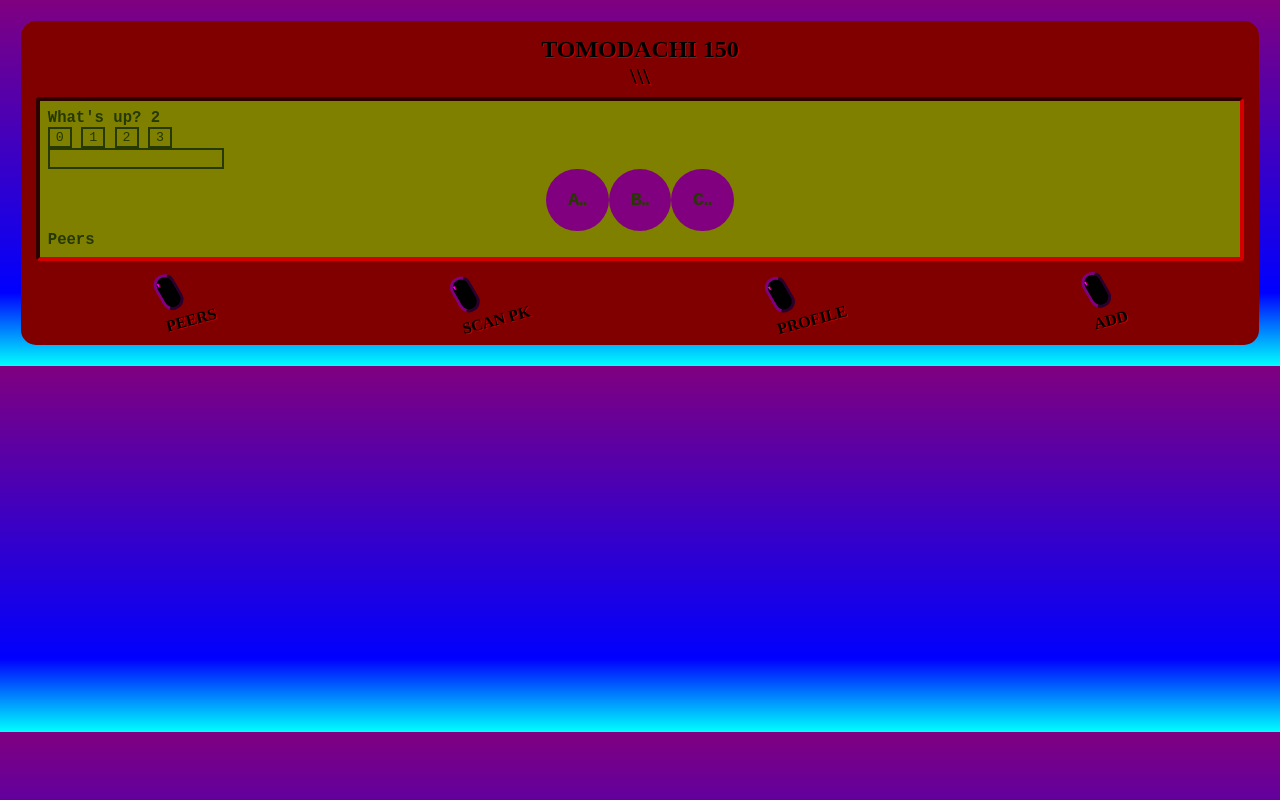
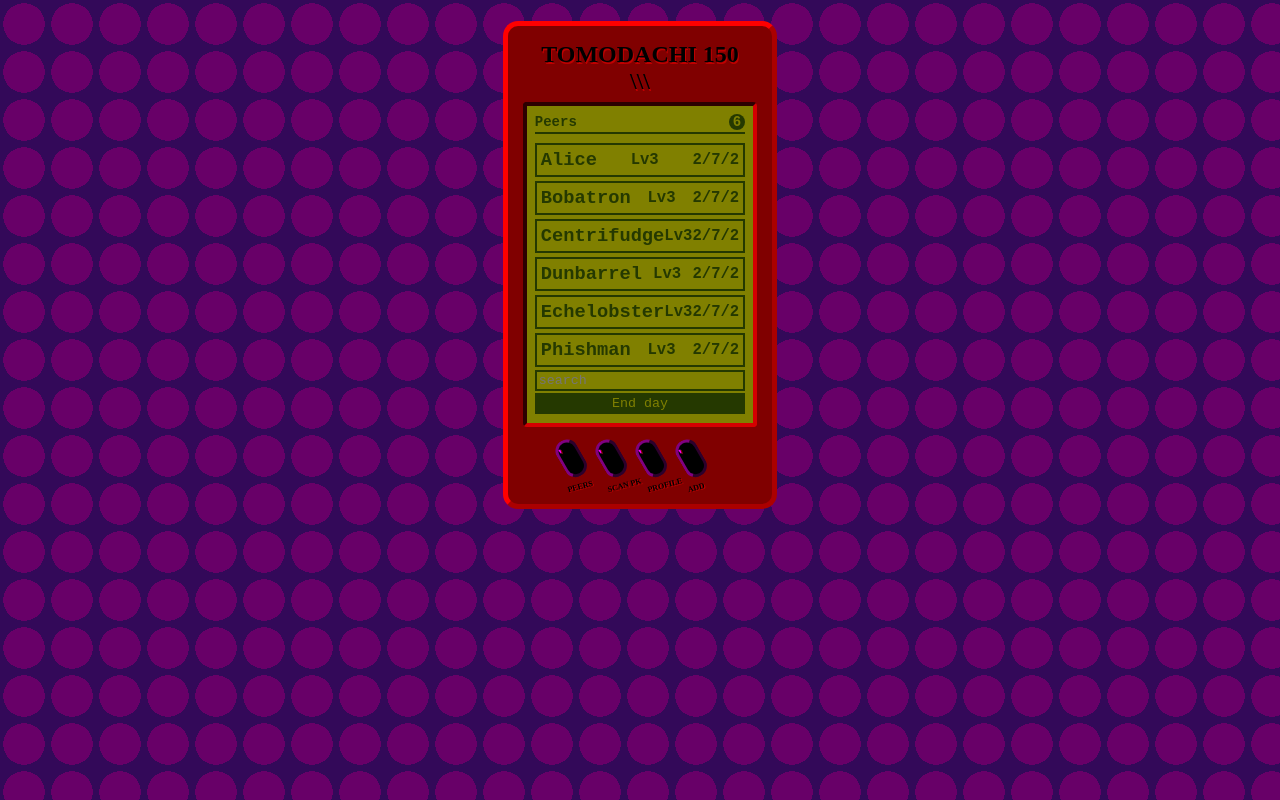
Before and after one commit to telamon/oxytracker, a Svelte app: page / in a window 1280 px wide. Built offline with nearby package versions, Linux system fonts and the light colour scheme.

Commit message:
Introucing the tomodatchi150

```diff
--- /dev/null
+++ b/public/flexi.css
@@ -0,0 +1,77 @@
+.flex{display:flex;}
+.row{flex-direction: row;}
+.row-reverse{flex-direction: row-reverse;}
+.column{flex-direction: column;}
+.column-reverse{flex-direction: column-reverse;}
+.wrap{flex-wrap: wrap;}
+.wrap-reverse{flex-wrap: wrap-reverse;}
+.nowrap{flex-wrap: nowrap;}
+.space-around{ justify-content: space-around; }
+.space-between{ justify-content: space-between; }
+.start{ justify-content: flex-start; }
+.end{ justify-content: flex-end; }
+.center{ justify-content: center; }
+.xstart{ align-items: flex-start; }
+.xend{ align-items: flex-end; }
+.xcenter{ align-items: center; }
+.xbaseline{ align-items: baseline; }
+.xstrech { align-items: strech; }
+.grow1{ flex-grow: 1; }
+.grow2{ flex-grow: 2; }
+.grow3{ flex-grow: 3; }
+.grow4{ flex-grow: 4; }
+.text-right{ text-align: right;}
+.text-left{ text-align: left;}
+.text-center{ text-align: center;}
+.text-start{ text-align: start;}
+.text-end{ text-align: end; }
+.pull-right{ float: right; }
+.noselect {
+  -webkit-touch-callout: none; /* iOS Safari */
+    -webkit-user-select: none; /* Safari */
+     -khtml-user-select: none; /* Konqueror HTML */
+       -moz-user-select: none; /* Firefox */
+        -ms-user-select: none; /* Internet Explorer/Edge */
+            user-select: none; /* Non-prefixed version, currently
+                                  supported by Chrome and Opera */
+}
+.fillx { width: 100%; }
+.bold{ font-weight: bold }
+.img-responsive {
+  width: 100%;
+  height: auto;
+  display: block;
+}
+.nolb {
+  white-space: nowrap;
+}
+
+[style*="--aspect-ratio"] > :first-child {
+  width: 100%;
+}
+
+[style*="--aspect-ratio"] > img {
+  height: auto;
+}
+
+/* aspect-ratio hack */
+@supports (--custom:property) {
+  [style*="--aspect-ratio"] {
+    position: relative;
+  }
+  [style*="--aspect-ratio"]::before {
+    content: "";
+    display: block;
+    padding-bottom: calc(100% / (var(--aspect-ratio)));
+  }
+  [style*="--aspect-ratio"] > :first-child {
+    position: absolute;
+    top: 0;
+    left: 0;
+    height: 100%;
+  }
+}
+ul.minimalist {
+  padding-left: 0;
+  list-style: none;
+}
--- a/public/global.css
+++ b/public/global.css
@@ -2,30 +2,48 @@
   --lcdfg: #253900;
   --lcdbg: olive;
   --lcdfont: monospace;
+  --lcdborder: 2px solid var(--lcdfg);
 }
 body {
   margin: 0;
+  /*
   background-attachment: fixed;
   background-repeat: no-repeat;
   background: linear-gradient(to top, cyan,  blue 20%, purple 100%);
-  display: block;
-  height: 100%;
+  */
+  display: flex;
+  flex-direction: column;
+  justify-content: center;
+  align-items: center;
+  /* align-content: center;*/
+
   padding: 1em;
+  background-image: radial-gradient(circle,  #680068 61%, #330959 0%);
+  background-repeat: repeat;
+  background-position: 0 0, 50px 50px;
+  background-size: 3em 3em;
 }
 
-tomodochi150 {
+tomodachi150 {
   display: block;
-  border: 15px solid maroon;
+  border: 5px outset red;
+  padding: 15px;
   margin: 5px;
   background: maroon;
   border-radius: 15px;
+}
+
+@media (min-width: 640px) {
+  tomodachi150 {
+    max-width: 640px;
+  }
 }
 
 /* black plastic buttons */
 nav {
   display: flex;
   flex-direction: row;
-  justify-content: space-around;
+  justify-content: center;
   align-items: center;
 }
 
@@ -37,9 +55,10 @@ nav a {
   text-shadow: 1px 1px #ff000080;
   text-decoration: none;
   text-transform: uppercase;
+  font-size: 0.5em;
+  width: 5em;
 }
-
-nav a:before {
+nav a:before { /* dummy button gfx hack with awesome highlight*/
   content: '\'';
   display: block;
   background-color: black;
@@ -51,6 +70,7 @@ nav a:before {
   transform: rotate(-15deg);
   border: 3px outset purple;
   color: magenta;
+  font-size: 17px;
 }
 
 brand {
@@ -59,7 +79,8 @@ brand {
   font-size: 1.5em;
   text-align: center;
   margin-bottom: 0.3em;
-  text-shadow: 1px 1px #ff000080;
+  text-shadow: 1px 2px #ff000080;
+  font-family: cursive;
 }
 
 brand stripes {
@@ -71,11 +92,19 @@ lcd input, lcd button {
   border: 2px solid var(--lcdfg);
   font-family: var(--lcdfont);
   color: var(--lcdfg);
+  margin: 1px 0px;
 }
 
-lcd button.primary {
+lcd button {
   background-color: var(--lcdfg);
   color: var(--lcdbg);
+  font-weight: normal;
+}
+
+lcd button.alt {
+  font-weight: bold;
+  color: var(--lcdfg);
+  background: none;
 }
 
 lcd {
@@ -89,3 +118,18 @@ lcd {
   padding: 0.5em;
   border-radius: 4px;
 }
+lcd h2 {
+  margin: 0;
+  padding: 0;
+  padding-bottom: 2px;
+  font-size: 0.9em;
+  border-bottom: 2px solid var(--lcdfg);
+  margin-bottom: 0.5em;
+}
+
+lcd pill {
+  background-color: var(--lcdfg);
+  color: var(--lcdbg);
+  border-radius: 8px;
+  padding: 0px 4px;
+}
--- a/public/index.html
+++ b/public/index.html
@@ -7,6 +7,7 @@
 	<title>Svelte app</title>
 
 	<link rel='icon' type='image/png' href='/favicon.png'>
+	<link rel='stylesheet' href='/flexi.css'>
 	<link rel='stylesheet' href='/global.css'>
 	<link rel='stylesheet' href='/build/bundle.css'>
 
--- a/src/App.svelte
+++ b/src/App.svelte
@@ -44,13 +44,12 @@ function createHashSource(basename) {
 }
 </script>
 
-<tomodochi150>
+<tomodachi150>
 <brand>TOMODACHI 150 <stripes>\\\</stripes></brand>
   <Router>
     <lcd>
-      <ReportCreator/>
         <Route path="/" primary="{false}">
-          <div>Peers</div>
+          <ReportCreator></ReportCreator>
         </Route>
         <Route path="/profile">Profile</Route>
         <Route path="/timeline">Timeline</Route>
@@ -64,6 +63,6 @@ function createHashSource(basename) {
       <Link to="/create-record">Add</Link>
     </nav>
   </Router>
-</tomodochi150>
+</tomodachi150>
 <style>
 </style>
--- a/src/AppreciatePeer.svelte
+++ b/src/AppreciatePeer.svelte
@@ -4,28 +4,33 @@ import { tokens } from './stores'
 export let peer
 export let ondone
 const selectedToken = writable(tokens[tokens.length - 1])
-const fireAndReset = () => {
+const fireAndReset = clear => {
   if (typeof ondone !== 'function') throw new Error('ondone is not a function')
   const token = $selectedToken
   $selectedToken = tokens[tokens.length - 1]
-  ondone(token.value)
+  ondone(clear ? $selectedToken.value : token.value)
 }
 </script>
 <appreciator>
   {#if $peer}
     <dialogue>
       <h3>{$peer.alias}</h3>
+      <div class="flex column xcenter">
         <p>Pick a vibe</p>
         <tokens>
         {#each tokens as token}
-        <t on:click={() => $selectedToken = token}>
+          <t on:click="{() => $selectedToken = token}" class:selected="{$selectedToken === token}">
           {token.icon}
           </t>
         {/each}
         </tokens>
+      </div>
       <h4>{$selectedToken.name}</h4>
       <div>{$selectedToken.desc}</div>
-      <button on:click={fireAndReset}>done</button>
+      <div class="flex row">
+        <button on:click="{() => fireAndReset(1)}" class="alt fillx">clear</button>
+        <button on:click="{() => fireAndReset(0)}" class="fillx" style="margin-left: 2px;">set</button>
+      </div>
     </dialogue>
   {/if}
 </appreciator>
@@ -41,12 +46,19 @@ const fireAndReset = () => {
   }
   tokens t {
     display: inline-block;
-    background-color: #394a4a;
+    background-image: none;
+    border: 3px dotted var(--lcdfg);
     text-align: center;
+    vertical-align: middle;
+    line-height: 1.5em;
     width: 1.5em;
     height: 1.5em;
-    font-size: 3em;
+    font-size: 2em;
     border-radius: 100%;
+  }
+  tokens t.selected {
+    background-image: radial-gradient(circle, var(--lcdfg) 65%, transparent 0%);
+    background-repeat: no-repeat;
   }
   appreciator {
     display: flex;
@@ -56,6 +68,8 @@ const fireAndReset = () => {
   }
   dialogue {
     display: block;
+    border: var(--lcdborder);
+    /*
     position: absolute;
     left: 0;
     top: 0;
@@ -64,6 +78,7 @@ const fireAndReset = () => {
     background-color: gray;
     border: 1px solid black;
     border-radius: 4px;
+    */
     padding: 1em;
   }
 </style>
--- a/src/ReportCreator.svelte
+++ b/src/ReportCreator.svelte
@@ -7,6 +7,7 @@ const interactions = writable([])
 const search = writable('')
 const pickedPeer = writable(null)
 const rumors = writable([])
+const isStaging = writable(false)
 
 const tokenAssigned = octet => {
   const rumor = $rumors.find(r => r.peer === $pickedPeer.pk)
@@ -21,21 +22,15 @@ const tokenAssigned = octet => {
 }
 </script>
 <section>
-  What's up?
-  {$mood}
-  <div>
-    <button on:click={() => $mood = 0}>0</button>
-    <button on:click={() => $mood = 1}>1</button>
-    <button on:click={() => $mood = 2}>2</button>
-    <button on:click={() => $mood = 3}>3</button>
-  </div>
-  <input type="search" bind:value={$search}/>
-  <AppreciatePeer peer={pickedPeer} ondone={tokenAssigned}/>
-  <peers>
+  {#if !$isStaging && !$pickedPeer}
+    <h2>Peers <pill>{$addressBook.length}</pill></h2>
+    <peers >
       {#each $addressBook as peer}
         <peer on:click={() => $pickedPeer = peer}>
           <portrait>
             <alias>{peer.alias}</alias>
+            <level>Lv3</level>
+            <alignment>2/7/2</alignment>
             {#if $rumors.find(r => r.peer === peer.pk )}
               <token>{tokens[$rumors.find(r => r.peer === peer.pk).token].icon}</token>
             {/if}
@@ -43,30 +38,63 @@ const tokenAssigned = octet => {
         </peer>
       {/each}
     </peers>
+    <div>
+      <input type="search" bind:value={$search} placeholder="search" class="fillx"/>
+    </div>
+    <div><button on:click={() => $isStaging = true} class="fillx">End day</button></div>
+  {:else if $isStaging && !$pickedPeer}
+    <h2>Day Summary</h2>
+    <staging-area>
+      <div>{new Date()}</div>
+      What's up?
+      {$mood}
+      <div>
+        <button on:click={() => $mood = 0} class="primary">0</button>
+        <button on:click={() => $mood = 1} class="primary">1</button>
+        <button on:click={() => $mood = 2} class="primary">2</button>
+        <button on:click={() => $mood = 3} class="primary">3</button>
+      </div>
+      <ctrls>
+        <button on:click={() => $isStaging = false} class="alt">cancel</button>
+        <button>commit</button>
+      </ctrls>
+    </staging-area>
+  {:else}
+    <AppreciatePeer peer={pickedPeer} ondone={tokenAssigned}/>
+  {/if}
 </section>
 <style>
   peers {
     display: flex;
-    flex-direction: row;
-    flex-wrap: wrap;
+    flex-direction: column;
     justify-content: center;
   }
-  peer { display: inline-block; }
+  peer { display: block; }
   peers portrait {
     display: flex;
-    flex-direction: column;
-    justify-content: center;
+    flex-direction: row;
+    justify-content: space-between;
     align-items: center;
-    background-color: purple;
-    width: 4em;
-    height: 4em;
-    border-radius: 100%;
+    border: var(--lcdborder);
+    padding: 4px;
+    margin: 2px 0;
   }
   portrait alias {
     display: block;
     font-size: 1.2em;
-    overflow: hidden;
     text-overflow: ellipsis;
-    max-width: 1em;
+    /*max-width: 1em;*/
   }
+  pill {
+    float: right;
+  }
+  ctrls {
+    display: flex;
+    flex-direction: row;
+  }
+  ctrls button {
+    width: 100%;
+    margin: 1px;
+  }
+
 </style>
--- a/src/stores.js
+++ b/src/stores.js
@@ -60,14 +60,32 @@ export const tokens = [
 export const addressBook = readable([ // move to stores.js
   {
     alias: 'Alice',
-    pk: 0
+    pk: 0,
+    alignment: [1, 3, 7]
   },
   {
     alias: 'Bobatron',
-    pk: 1
+    pk: 1,
+    alignment: [7, 1, 2]
   },
   {
     alias: 'Centrifudge',
-    pk: 2
+    pk: 2,
+    alignment: [1, 3, 1]
+  },
+  {
+    alias: 'Dunbarrel',
+    pk: 3,
+    alignment: [2, 6, 1]
+  },
+  {
+    alias: 'Echelobster',
+    pk: 4,
+    alignment: [3, 5, 2]
+  },
+  {
+    alias: 'Phishman',
+    pk: 5,
+    alignment: [1, 3, 6]
   }
 ])
```
Lines whose indentation alone changed are shown as unchanged.
